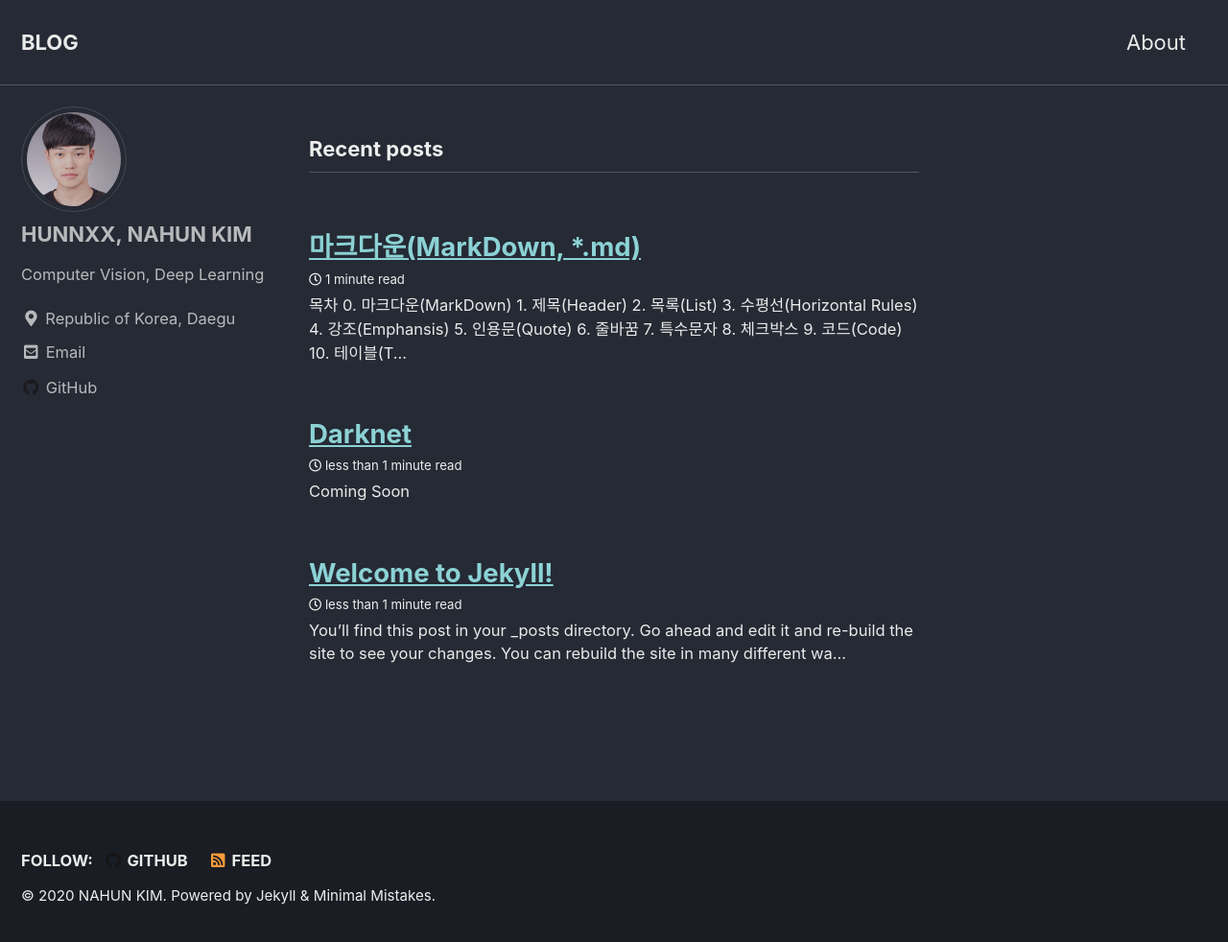
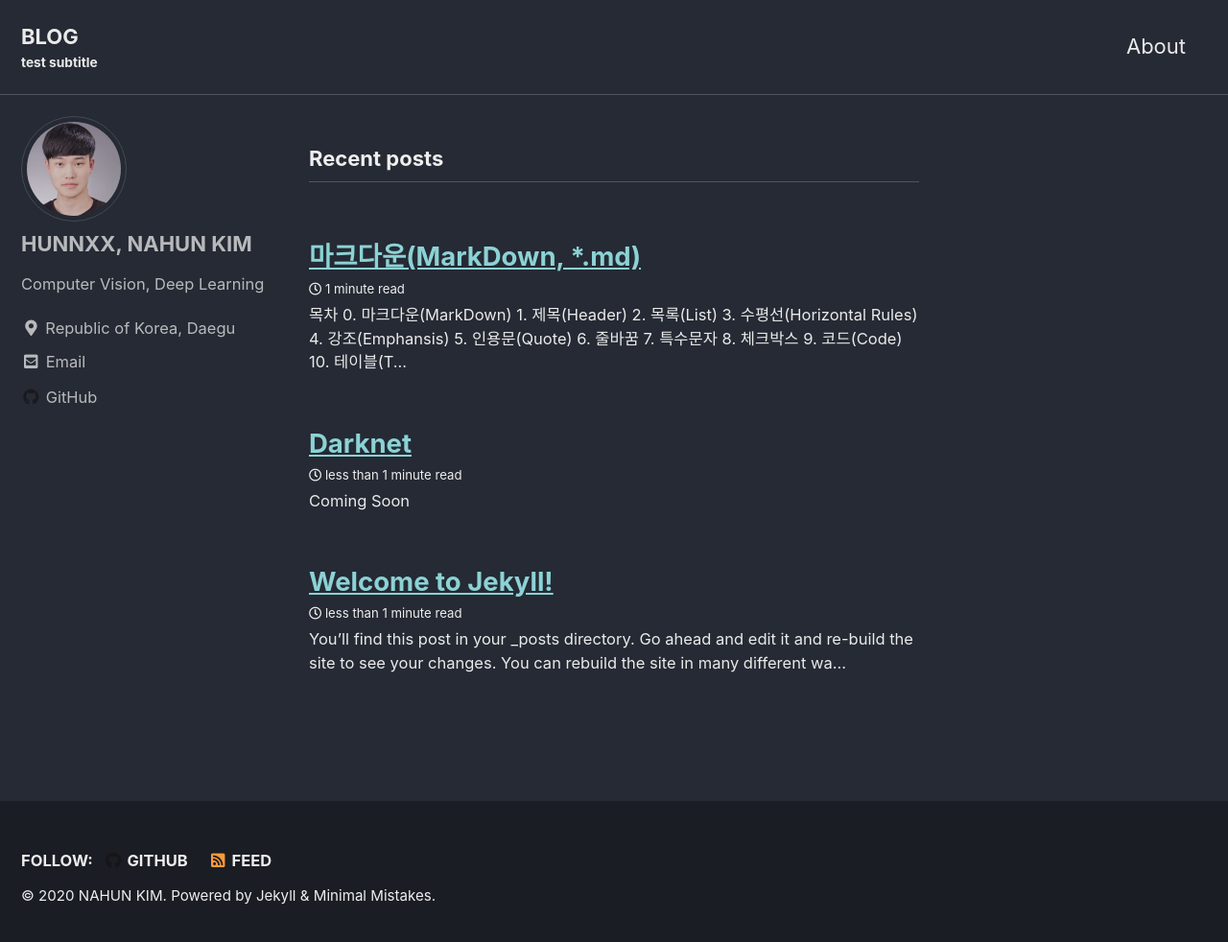
Before and after one commit to hunnxx/hunnxx.github.io, a Jekyll site: the page built from index.html, in a window 1280 px wide and 990 px high. Shown: the top 982 px of the window at 96% size. Built offline with Jekyll 4.4.1, drawn with Linux system fonts in a browser that asks for light colours; cached includes are drawn as plain includes; the list of posts is cut into pages by our own code.

Commit message:
Update _config.yml

```diff
--- a/_config.yml
+++ b/_config.yml
@@ -18,7 +18,7 @@ minimal_mistakes_skin    : "dark" #"default" # "air", "aqua", "contrast", "dark"
 locale                   : "en-US"
 title                    : "BLOG"
 title_separator          : "-"
-subtitle                 : # site tagline that appears below site title in masthead
+subtitle                 : "test subtitle" # site tagline that appears below site title in masthead
 name                     : "NAHUN KIM"
 description              : "NAHUN KIM's BLOG"
 url                      : "https://hunnxx.github.io" # the base hostname & protocol for your site e.g. "https://mmistakes.github.io"
```
